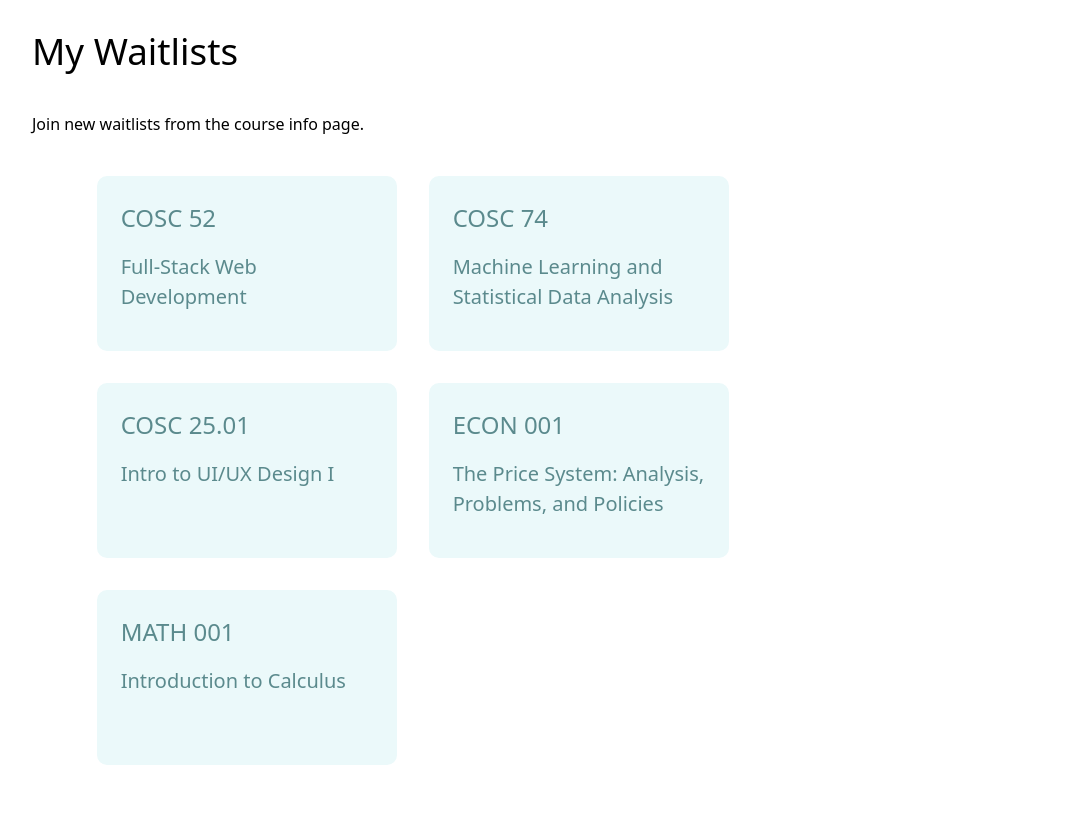
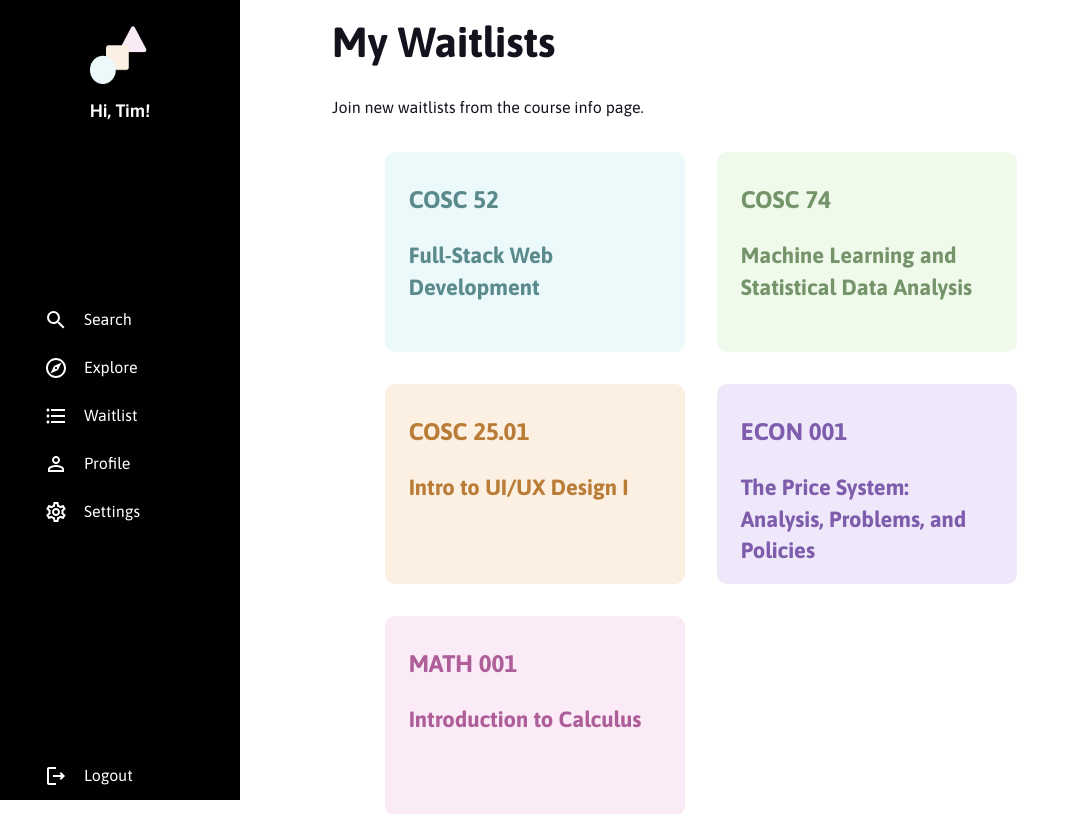
Before and after one commit to alxfngg/test-class-fe2, a Next.js app: page /waitlist in a window 1280 px wide. Shown: the top 814 px of the page, without its empty margins (0-1080 px from the left). Built offline with nearby package versions, Linux system fonts and the light colour scheme.

Commit message:
Updated waitlist styling
Added navbar to waitlist pages and colored tiles to waitlist home page, modified page layout.

Signed-off-by: tradewinds23 <alyssa.k.anderson.23@dartmouth.edu>

```diff
--- a/pages/waitlist/[dept]/[num].jsx
+++ b/pages/waitlist/[dept]/[num].jsx
@@ -7,6 +7,10 @@ import RemoveWaitlist from '../../../components/RemoveWaitlist';
 import styles from '../../../styles/WaitlistDetail.module.css';
 import CourseData from '../../../data/data';
 import WaitlistData from '../../../data/waitlistdata';
+import SideNavbar from '../../../components/SideNavbar';
+import {
+  H1, H2, H4, B1,
+} from '../../../components/ui/typography';
 
 export default function WaitlistDetail() {
   const data = CourseData();
@@ -17,6 +21,8 @@ export default function WaitlistDetail() {
   const currentCourse = data[courseCode];
   const waitlistData = WaitlistData();
   const waitlist = waitlistData[courseCode];
+  const cardColor = ['#EBF9FA', '#EFFAEB', '#FCF0E3', '#EFE7FA', '#FAEBF6', '#F9F3FC'];
+  const textColor = ['#5B8A8D', '#75946A', '#BA7D37', '#7E5DAC', '#AE5E99', '#8E5BA8'];
   return (
     <div className={styles.container}>
       <Head>
@@ -25,10 +31,12 @@ export default function WaitlistDetail() {
         <link rel="icon" href="/favicon.ico" />
       </Head>
 
+      <SideNavbar />
+
       <div className={styles.page_header}>
-        <h1 className={styles.title}>
+        <H2 className={styles.title}>
           My Waitlists
-        </h1>
+        </H2>
         <div className={styles.course_title}>
           <h1>
             {currentCourse ? currentCourse.dept : 'Placeholder Course'}
@@ -105,7 +113,7 @@ export default function WaitlistDetail() {
         </div>
       </main>
 
-      <footer className={styles.footer}>
+      {/* <footer className={styles.footer}>
         <a
           href="_blank"
           target="_blank"
@@ -113,7 +121,7 @@ export default function WaitlistDetail() {
         >
           Classy
         </a>
-      </footer>
+      </footer> */}
     </div>
   );
 }
--- a/pages/waitlist/index.js
+++ b/pages/waitlist/index.js
@@ -3,6 +3,13 @@ import React from 'react';
 import Head from 'next/head';
 import Link from 'next/link';
 import styles from '../../styles/WaitlistHome.module.css';
+import SideNavbar from '../../components/SideNavbar';
+import {
+  H1, H2, H4, H3, B1,
+} from '../../components/ui/typography';
+
+const cardColor = ['#EBF9FA', '#EFFAEB', '#FCF0E3', '#EFE7FA', '#FAEBF6', '#F9F3FC'];
+const textColor = ['#5B8A8D', '#75946A', '#BA7D37', '#7E5DAC', '#AE5E99', '#8E5BA8'];
 
 export default function WaitlistHome() {
   return (
@@ -13,39 +20,41 @@ export default function WaitlistHome() {
         <link rel="icon" href="/favicon.ico" />
       </Head>
 
-      <h1 className={styles.title}>
+      <SideNavbar />
+
+      <H2 className={styles.title}>
         My Waitlists
-      </h1>
+      </H2>
 
       <main className={styles.main}>
-        <p className="description">
+        <B1 className="description">
           Join new waitlists from the course info page.
-        </p>
+        </B1>
 
         <div className={styles.grid}>
-          <a href="/waitlist/COSC/52" className={styles.card}>
-            <h2>COSC 52</h2>
-            <p>Full-Stack Web Development</p>
+          <a href="/waitlist/COSC/52" className={styles.card} style={{ background: cardColor[0] }}>
+            <H2 color={textColor[0]}>COSC 52</H2>
+            <H3 color={textColor[0]}>Full-Stack Web Development</H3>
           </a>
 
-          <a href="/waitlist/COSC/74" className={styles.card}>
-            <h2>COSC 74</h2>
-            <p>Machine Learning and Statistical Data Analysis</p>
+          <a href="/waitlist/COSC/74" className={styles.card} style={{ background: cardColor[1] }}>
+            <H2 color={textColor[1]}>COSC 74</H2>
+            <H3 color={textColor[1]}>Machine Learning and Statistical Data Analysis</H3>
           </a>
 
-          <a href="/waitlist/COSC/25.01" className={styles.card}>
-            <h2>COSC 25.01</h2>
-            <p>Intro to UI/UX Design I</p>
+          <a href="/waitlist/COSC/25.01" className={styles.card} style={{ background: cardColor[2] }}>
+            <H2 color={textColor[2]}>COSC 25.01</H2>
+            <H3 color={textColor[2]}>Intro to UI/UX Design I</H3>
           </a>
 
-          <a href="/waitlist/ECON/001" className={styles.card}>
-            <h2>ECON 001</h2>
-            <p>The Price System: Analysis, Problems, and Policies</p>
+          <a href="/waitlist/ECON/001" className={styles.card} style={{ background: cardColor[3] }}>
+            <H2 color={textColor[3]}>ECON 001</H2>
+            <H3 color={textColor[3]}>The Price System: Analysis, Problems, and Policies</H3>
           </a>
 
-          <a href="/waitlist/MATH/001" className={styles.card}>
-            <h2>MATH 001</h2>
-            <p>Introduction to Calculus</p>
+          <a href="/waitlist/MATH/001" className={styles.card} style={{ background: cardColor[4] }}>
+            <H2 color={textColor[4]}>MATH 001</H2>
+            <H3 color={textColor[4]}>Introduction to Calculus</H3>
           </a>
         </div>
       </main>
--- a/styles/WaitlistDetail.module.css
+++ b/styles/WaitlistDetail.module.css
@@ -1,12 +1,13 @@
 .container {
   padding: 0 2rem;
+  margin-left: 300px;
 }
 
 .main {
   /* min-height: 100vh; */
   /* max-width: 100%; */
   /* justify-content: center; */
-  padding: 0 5rem;
+  /* padding: 0 5rem; */
   flex: 1;
   display: flex;
   flex-direction: row;
@@ -16,7 +17,7 @@
 
 .page_header {
   flex: 1;
-  padding: 0 5rem;
+  /* padding: 0 5rem; */
   display: flex;
   flex-direction: column;
   /* justify-content: left; */
@@ -29,7 +30,7 @@
   border-radius: 15px;
   color: #5B8A8D;
   padding: 2%;
-  padding-left: 2%;
+  /* padding-left: 2%; */
   /* justify-content: center; */
   background-color: #EBF9FA;
 }
@@ -53,7 +54,7 @@
   /* background-color: antiquewhite; */
 }
 
-.footer {
+/* .footer {
   display: flex;
   flex: 1;
   padding: 2rem 0;
@@ -67,12 +68,12 @@
   justify-content: center;
   align-items: center;
   flex-grow: 1;
-}
+} */
 
-.title a {
+/* .title a {
   color: #0070f3;
   text-decoration: none;
-}
+} */
 
 .title {
   padding: 2%;
--- a/styles/WaitlistHome.module.css
+++ b/styles/WaitlistHome.module.css
@@ -1,5 +1,6 @@
 .container {
     padding: 0 2rem;
+    margin-left: 300px;
 }
 
 .main {
@@ -33,11 +34,11 @@
   text-decoration: none;
 }
 
-.title a:hover,
+/* .title a:hover,
 .title a:focus,
 .title a:active {
   text-decoration: underline;
-}
+} */
 
 .title {
   padding-top: 2%;
@@ -75,12 +76,12 @@
   align-items: flex-start;
   justify-content: left;
   flex-wrap: wrap;
-  max-width: 80%;
+  /* max-width: 80%; */
 }
 
 .card {
-  width: 300px;
-  height: 175px;
+  width: 375px;
+  height: 200px;
   margin: 1rem;
   padding: 1.5rem;
   text-align: left;
```
